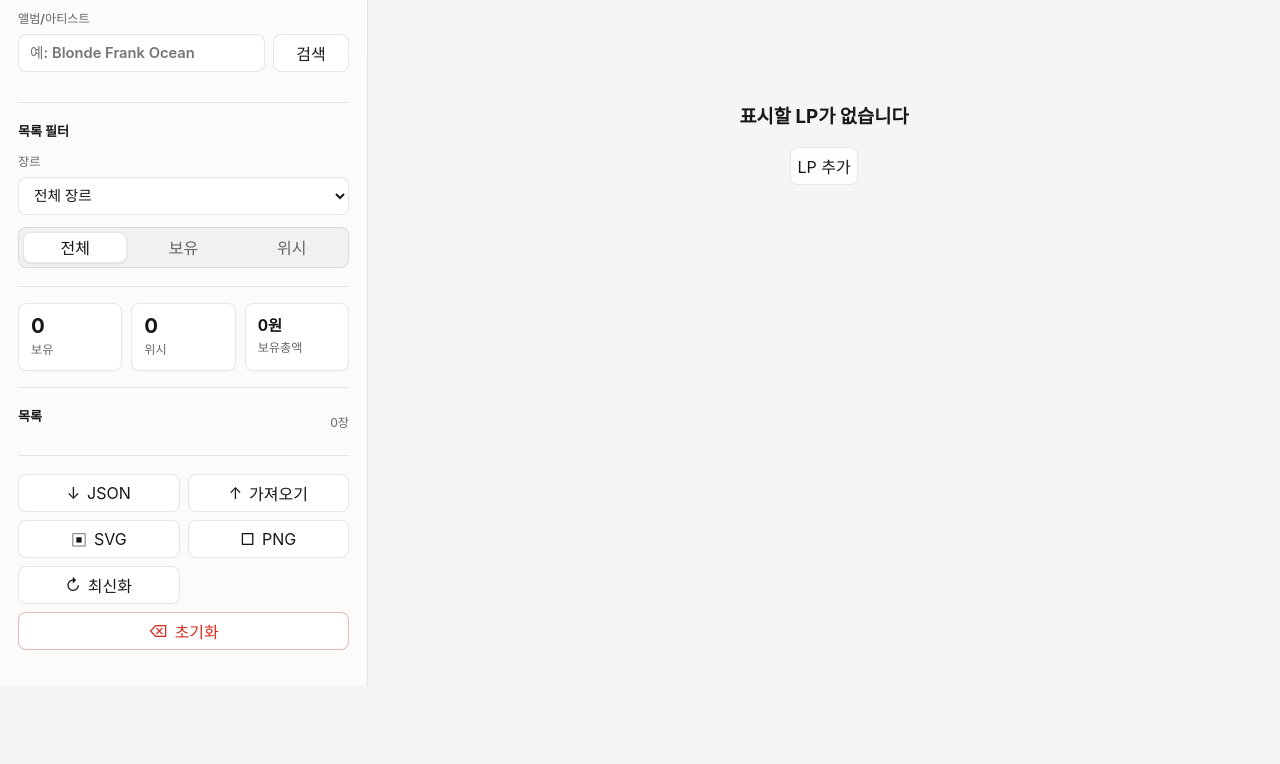
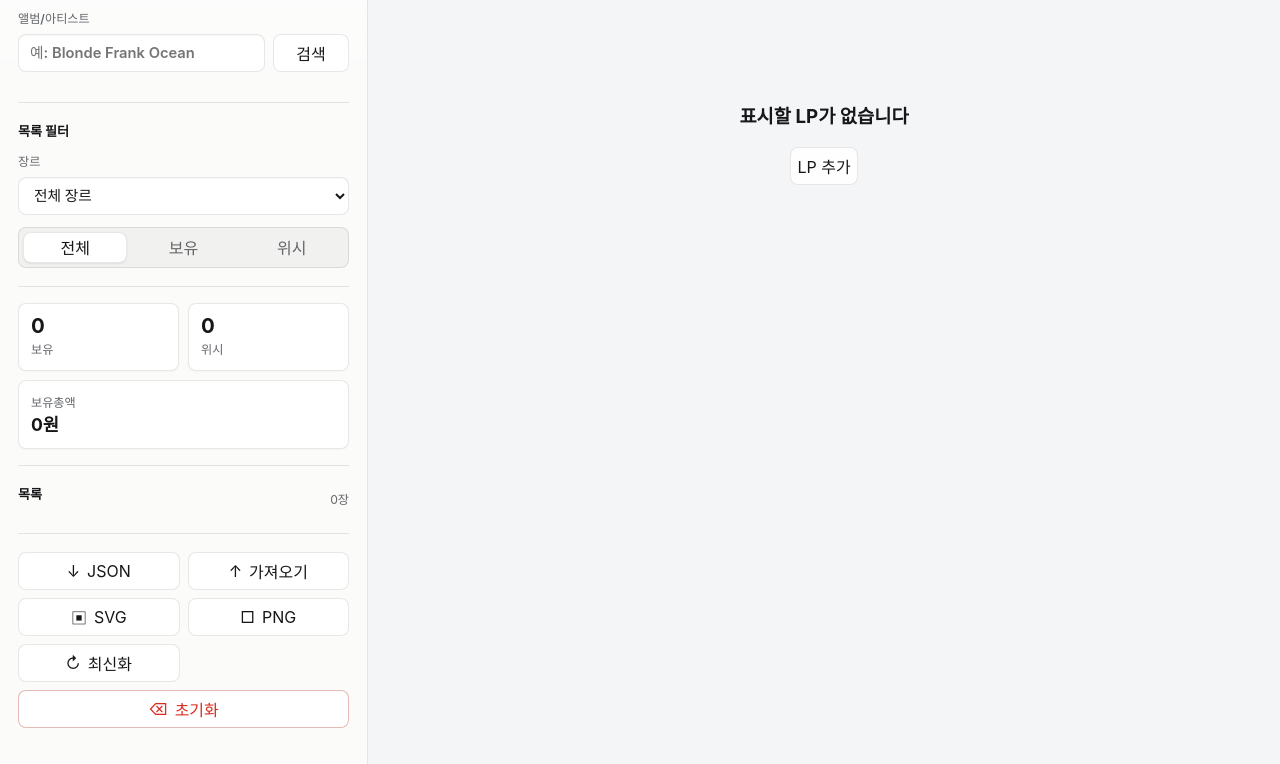
Before and after one commit to j-yoon08/lp-crate, a plain HTML site: page index.html in a window 1280 px wide. Shown: the part 126-890 px from the top of the page. Before the commit the page ends 812 px from the top, so only its background shows below. Drawn offline with Linux system fonts and the light colour scheme.

Commit message:
Let collection totals breathe below the count cards
Large owned-value totals were cramped inside the same narrow stat column as the counts. The total now spans the full sidebar width below owned and wishlist counts, with the label above the amount and wrapping enabled for very large values.

Constraint: Keep the existing compact sidebar structure and static asset cache-busting approach.

Rejected: Shrink the total text further | smaller text would still fail at higher values and make the key figure harder to scan.

Confidence: high

Scope-risk: narrow

Directive: Treat long currency values as layout content, not as text to truncate.

Tested: node --check app.js

Tested: git diff --check

Tested: localhost browser CDP check with 123,456,789,012,345원 total spanning full width without overflow.

```diff
--- a/index.html
+++ b/index.html
@@ -4,7 +4,7 @@
     <meta charset="utf-8">
     <meta name="viewport" content="width=device-width, initial-scale=1">
     <title>LP Crate</title>
-    <link rel="stylesheet" href="./styles.css?v=20260425-playback-cleanup">
+    <link rel="stylesheet" href="./styles.css?v=20260425-total-placement">
   </head>
   <body>
     <div class="app-shell">
@@ -53,9 +53,9 @@
             <strong id="wishCount">0</strong>
             <span>위시</span>
           </div>
-          <div>
+          <div class="total-stat">
+            <span>보유총액</span>
             <strong id="totalPrice">0원</strong>
-            <span>보유총액</span>
           </div>
         </section>
 
@@ -240,6 +240,6 @@
       </form>
     </dialog>
 
-    <script src="./app.js?v=20260425-playback-cleanup" defer></script>
+    <script src="./app.js?v=20260425-total-placement" defer></script>
   </body>
 </html>
--- a/styles.css
+++ b/styles.css
@@ -420,7 +420,7 @@ h2 {
 
 .stats-strip {
   display: grid;
-  grid-template-columns: repeat(3, minmax(0, 1fr));
+  grid-template-columns: repeat(2, minmax(0, 1fr));
   gap: 9px;
   padding: 16px 0;
   border-bottom: 1px solid var(--line);
@@ -451,7 +451,17 @@ h2 {
 }
 
 #totalPrice {
-  font-size: 0.96rem;
+  overflow: visible;
+  font-size: 1.1rem;
+  line-height: 1.16;
+  overflow-wrap: anywhere;
+  text-overflow: clip;
+  white-space: normal;
+}
+
+.total-stat {
+  grid-column: 1 / -1;
+  min-height: 76px;
 }
 
 .stats-strip span,
```
